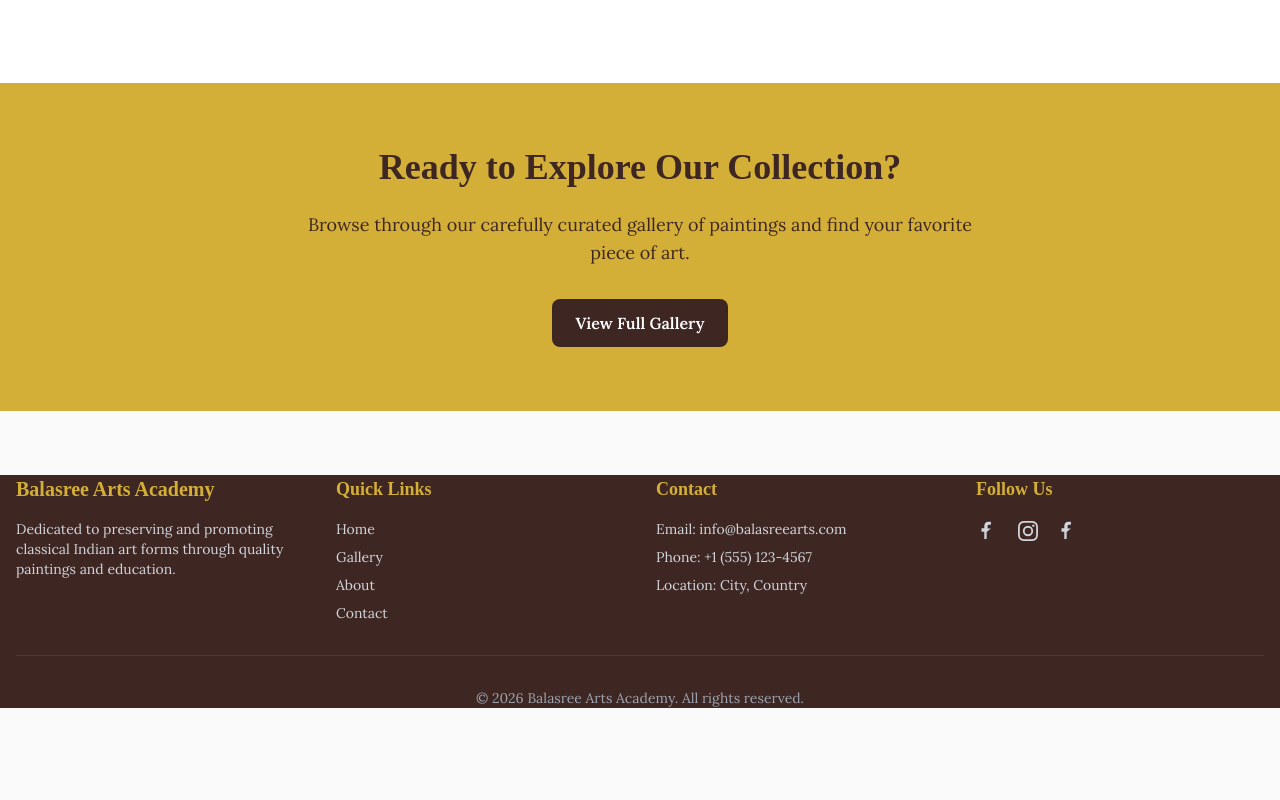
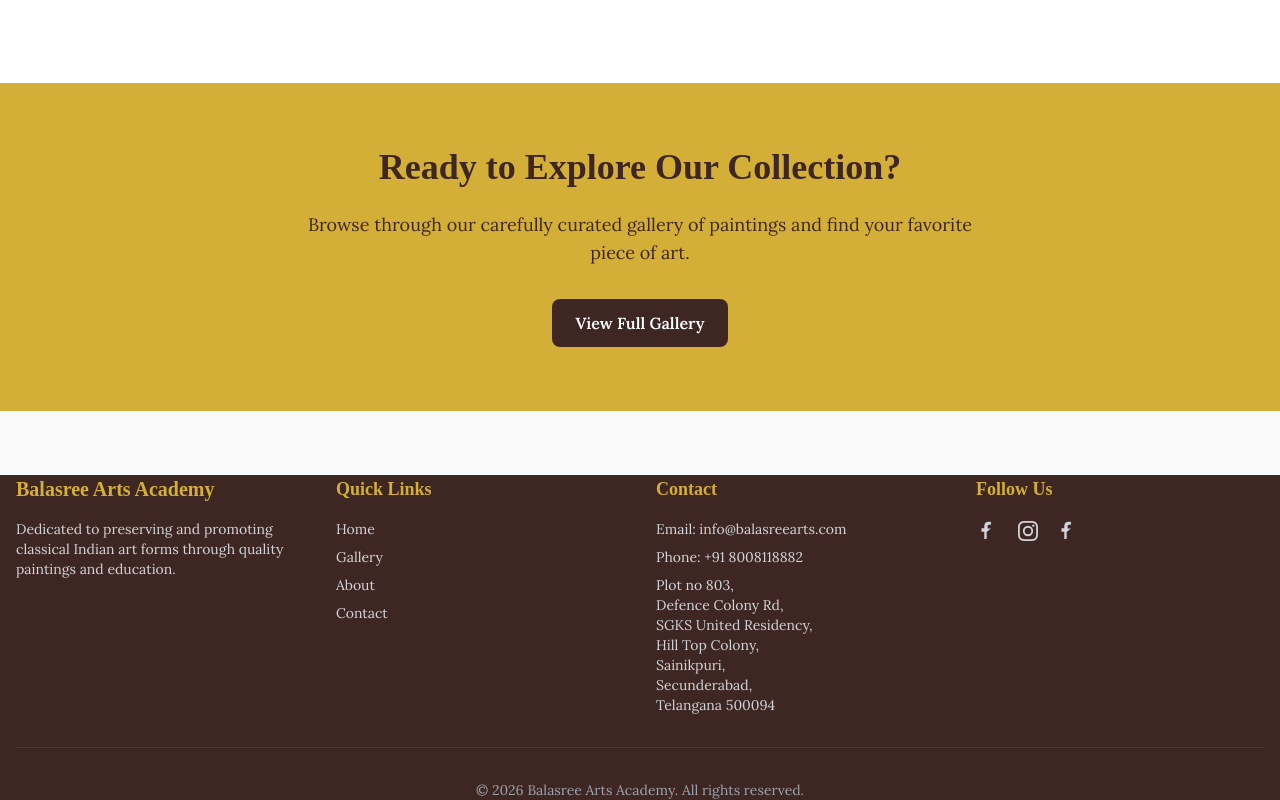
Before and after one commit to abhimanyukolakotla/BalasreeArtsAcademy, a Next.js app: page / in a window 1280 px wide. Shown: the part 857-1657 px from the top of the page. Before the commit the page ends 1565 px from the top, so only its background shows below. Built offline with nearby package versions, Linux system fonts and the light colour scheme.

Commit message:
Fixed contact

```diff
--- a/src/components/Footer.tsx
+++ b/src/components/Footer.tsx
@@ -47,8 +47,15 @@ export default function Footer() {
             <h4 className="text-lg font-bold text-gold mb-4">Contact</h4>
             <ul className="space-y-2 text-sm text-gray-300">
               <li>Email: info@balasreearts.com</li>
-              <li>Phone: +1 (555) 123-4567</li>
-              <li>Location: City, Country</li>
+              <li>Phone: +91 8008118882</li>
+              <li>Plot no 803, <br />
+                  Defence Colony Rd, <br />
+                  SGKS United Residency, <br />
+                  Hill Top Colony, <br />
+                  Sainikpuri, <br />
+                  Secunderabad, <br />
+                  Telangana 500094
+                </li>
             </ul>
           </div>
 
```
